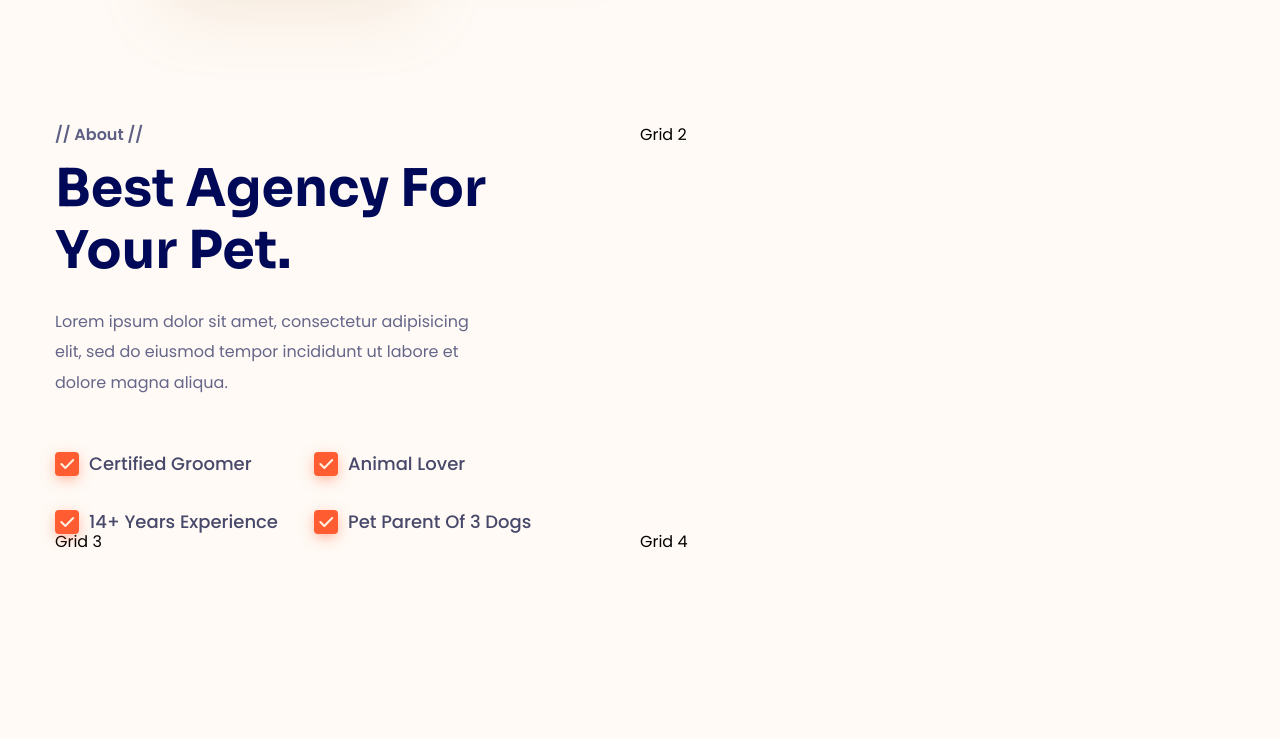
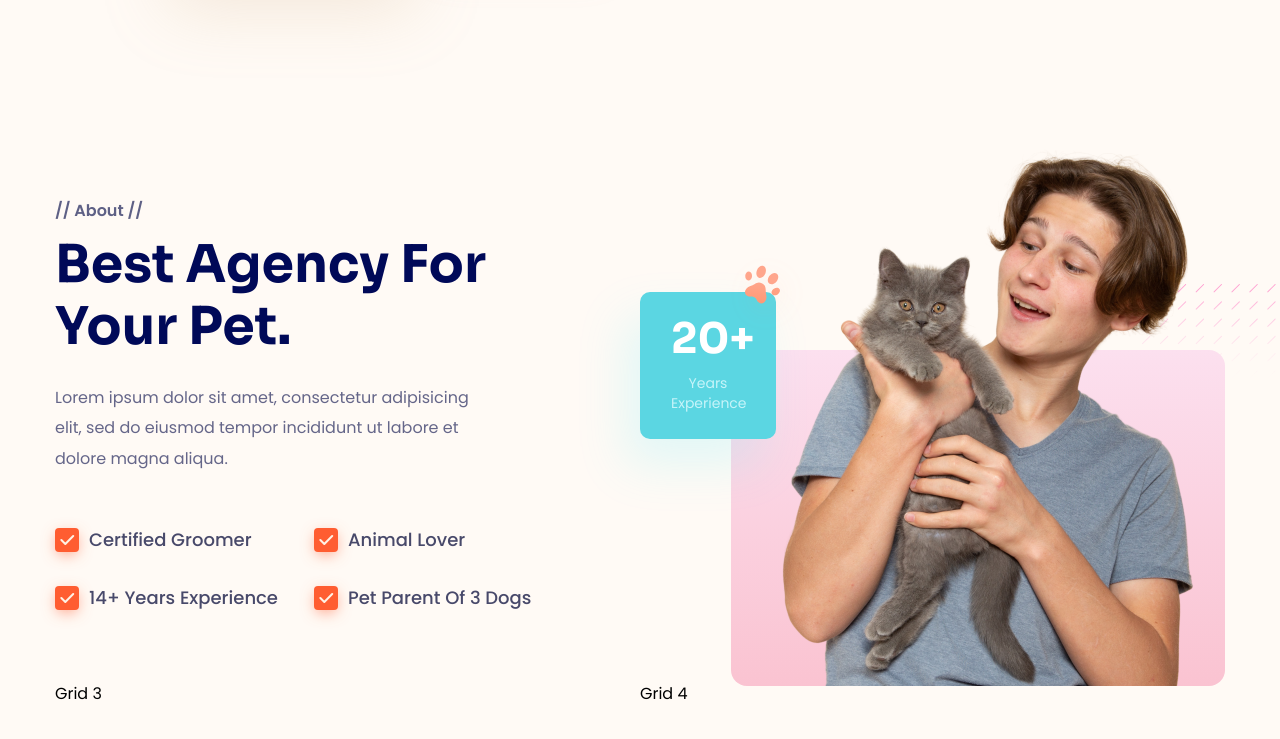
Before and after one commit to truongphADNX/F8-lucy-landing-page, a plain HTML site: page index.html in a window 1280 px wide. Shown: the part 761-1500 px from the top of the page. Drawn offline with Linux system fonts and the light colour scheme.

Commit message:
about next

```diff
--- a/assets/css/styles.css
+++ b/assets/css/styles.css
@@ -334,6 +334,7 @@ a {
 .about__inner {
     display: grid;
     grid-template-columns: 1fr 1fr;
+    align-items: center;
 }
 
 .about__lable {
@@ -389,3 +390,73 @@ a {
     top: 2px;
     left: 5px;
 }
+
+.about__media {
+    position: relative;
+}
+
+.about__card {
+    position: absolute;
+    width: 136px;
+    background: #5BD6E2;
+    box-shadow: -15px 26px 48px rgba(85, 240, 255, 0.17);
+    border-radius: 10px;
+    padding: 26px 31px;
+    top: 165px;
+}
+
+.about__card--title {
+    font-family: 'Sora';
+    font-weight: 700;
+    font-size: 4.2rem;
+    line-height: 1;
+    text-align: center;
+    color: #FFFFFF;
+}
+
+.about__card--desc{
+    margin-top: 14px;
+    font-weight: 400;
+    font-size: 1.4rem;
+    line-height: 1.4;
+    text-align: center;
+    color: #C6F4F9;
+}
+
+.about__card--deco {
+    position:absolute;
+    top: -42px;
+    right: -33px;
+}
+
+.about__img--wrap {
+    position: relative;
+    width: 494px;
+    margin-left: auto;
+}
+
+.about__img--wrap::after {
+    content: "";
+    height:336px;
+    position: absolute;
+    background: linear-gradient(180deg, #FCE0EF 0%, #FAC3D1 100%);
+    border-radius: 16px;
+    /* bottom: 0;
+    left: 0;
+    right: 0; */
+    inset: auto 0 0 0;
+    z-index: -1;
+}
+
+.about__img {
+    max-width: 100%;
+    padding: 8px 22px 0;
+    display: block;
+}
+
+.about__img--deco {
+    position: absolute;
+    top: 157px;
+    right: -51px;
+    z-index: -1;
+}
--- a/index.html
+++ b/index.html
@@ -280,7 +280,22 @@
                                 <span class="about__check--item">Pet Parent Of 3 Dogs</span>
                             </div>
                         </section>
-                        <div class="about__media">Grid 2</div>
+                        <div class="about__media">
+                            <!-- about card -->
+                            <div class="about__card">
+                                <b class="about__card--title">20+</b>
+                                <p class="about__card--desc">Years Experience</p>
+                                <img src="./assets/icons/about-deco.svg" alt="Years Experience" class="about__card--deco">
+                            </div>
+
+                            <!-- about img wraper -->
+                            <figure class="about__img--wrap">
+                                <img src="./assets/images/about-img-01.png" alt="Best Agency For
+                                Your Pet." class="about__img">
+                                <img src="./assets/icons/about-deco-02.svg" alt="" class="about__img--deco">
+                            </figure>
+
+                        </div>
                         <div class="about__media">Grid 3</div>
                         <section class="about__content">Grid 4</section>
                     </div>
```
Also changed, not shown: assets/icons/about-deco-02.svg (added), assets/icons/about-deco.svg (added), assets/images/about-img-01.png (added).
